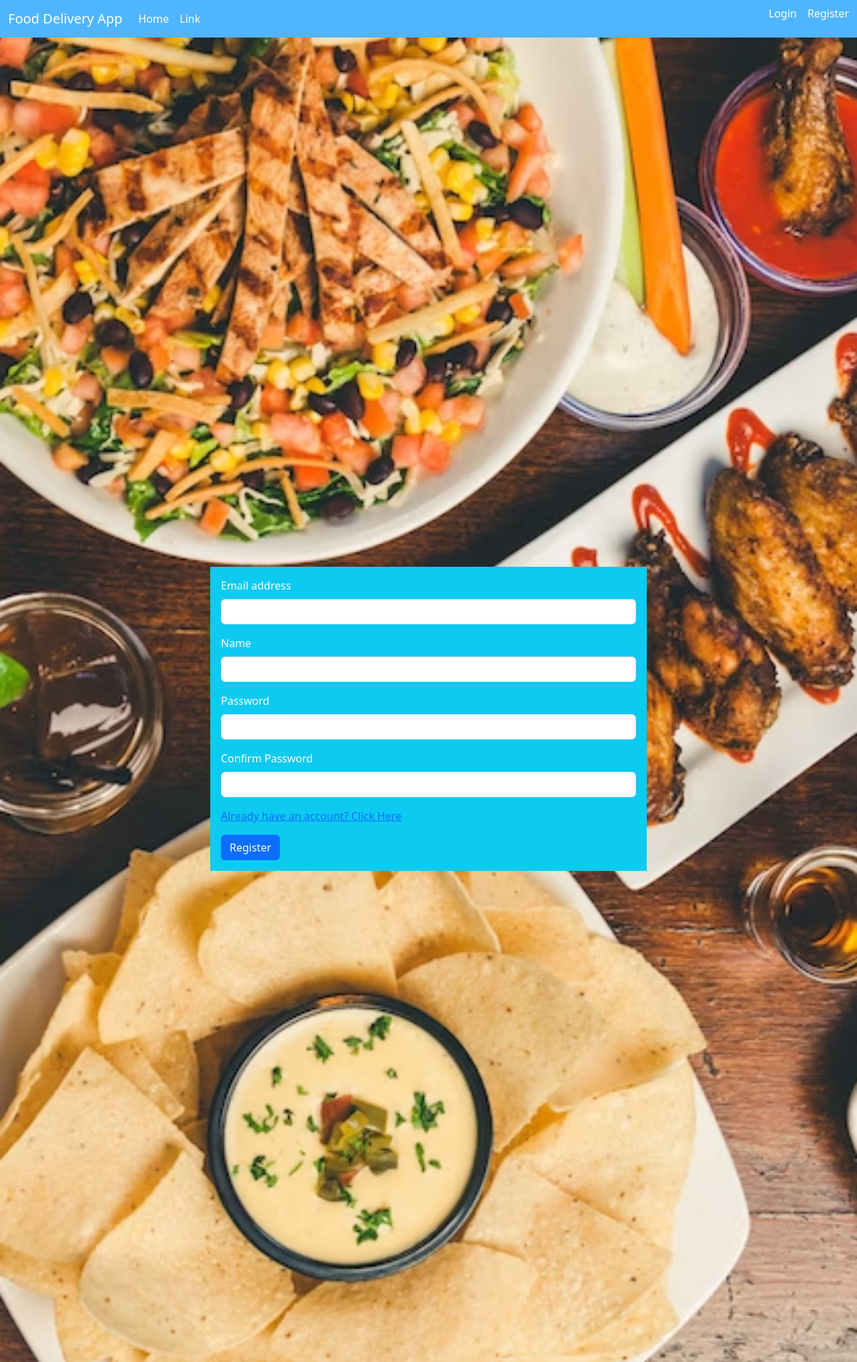
After one commit to matejatasic/food_delivery_app, a Django app: page /register in a window 1280 px wide. The commit adds this page. Shown: the whole page at 67% size. Run offline with Django 3.2, Linux system fonts and the light colour scheme.

Commit message:
create login and register page

```diff
--- /dev/null
+++ b/food_delivery_app/customer_part/static/customer_part/css/register.css
@@ -0,0 +1,9 @@
+#register-background {
+    height: 100vh;
+    width: 100vw;
+    background-image: url("../images/register.png");
+    background-position: center;
+    background-repeat: no-repeat;
+    background-size: cover;
+    position: relative;
+}
--- a/food_delivery_app/customer_part/templates/customer_part/layout.html
+++ b/food_delivery_app/customer_part/templates/customer_part/layout.html
@@ -46,8 +46,8 @@
                     </div>
                 {% else %}
                     <div class="d-flex flex-column flex-sm-row">
-                        <p class="me-3"><a class="nav-link" href="#">Login</a></p>
-                        <p><a class="nav-link" href="#">Register</a></p>
+                        <p class="me-3"><a class="nav-link" href="{% url 'login' %}">Login</a></p>
+                        <p><a class="nav-link" href="{% url 'register' %}">Register</a></p>
                     </div>
                 {% endif %}
             </div>
--- /dev/null
+++ b/food_delivery_app/customer_part/templates/customer_part/register.html
@@ -0,0 +1,37 @@
+{% extends "customer_part/layout.html" %}
+{% load static %}
+
+{% block style %}
+    <link href="{% static 'customer_part/css/register.css' %}" rel="stylesheet">
+{% endblock %}
+
+{% block main %}
+    <div id="register-background">
+        <div class="row h-100 flex-column justify-content-center align-items-center">
+            <div class="col-8 col-sm-6 bg-info p-3">
+                <form action="" method="POST" class="text-white">
+                    <div class="mb-3">
+                        <label class="form-label">Email address</label>
+                        <input type="email" class="form-control" name="email">
+                    </div>
+                    <div class="mb-3">
+                        <label class="form-label">Name</label>
+                        <input type="text" class="form-control" name="name">
+                    </div>
+                    <div class="mb-3">
+                        <label class="form-label">Password</label>
+                        <input type="password" class="form-control" name="password">
+                    </div>
+                    <div class="mb-3">
+                        <label class="form-label">Confirm Password</label>
+                        <input type="password" class="form-control" name="confirm_password">
+                    </div>
+                    <div class="mb-3">
+                        <a href="{% url 'login' %}">Already have an account? Click Here</a>
+                    </div>
+                    <button type="submit" class="btn btn-primary">Register</button>
+                </form>
+            </div>
+        </div>
+    </div>
+{% endblock  %}
--- a/food_delivery_app/customer_part/urls.py
+++ b/food_delivery_app/customer_part/urls.py
@@ -1,7 +1,9 @@
 from django.urls import path
-from .views import index
+from . import views
 
 
 urlpatterns = [
-    path("", index, name="home"),
+    path("", views.index, name="home"),
+    path("login", views.login, name="login"),
+    path("register", views.register, name="register")
 ]
--- a/food_delivery_app/customer_part/views.py
+++ b/food_delivery_app/customer_part/views.py
@@ -1,5 +1,11 @@
 from django.shortcuts import render
 
-# Create your views here.
+
 def index(request):
-    return render(request, 'customer_part/home.html')
+    return render(request, "customer_part/home.html")
+
+def login(request):
+    return render(request, "customer_part/login.html")
+
+def register(request):
+    return render(request, "customer_part/register.html")
--- a/food_delivery_app/static/style.css
+++ b/food_delivery_app/static/style.css
@@ -1,3 +1,12 @@
+html,body
+{
+    width: 100%;
+    height: 100%;
+    margin: 0px;
+    padding: 0px;
+    overflow-x: hidden;
+}
+
 #navbar {
     background-color: #4fb5fe !important;
 }
```
Also changed, not shown: food_delivery_app/customer_part/static/customer_part/css/login.css (added, +9 -0 lines), food_delivery_app/customer_part/templates/customer_part/login.html (added, +29 -0 lines), food_delivery_app/customer_part/static/customer_part/images/login.png (added), food_delivery_app/customer_part/static/customer_part/images/register.png (added).
